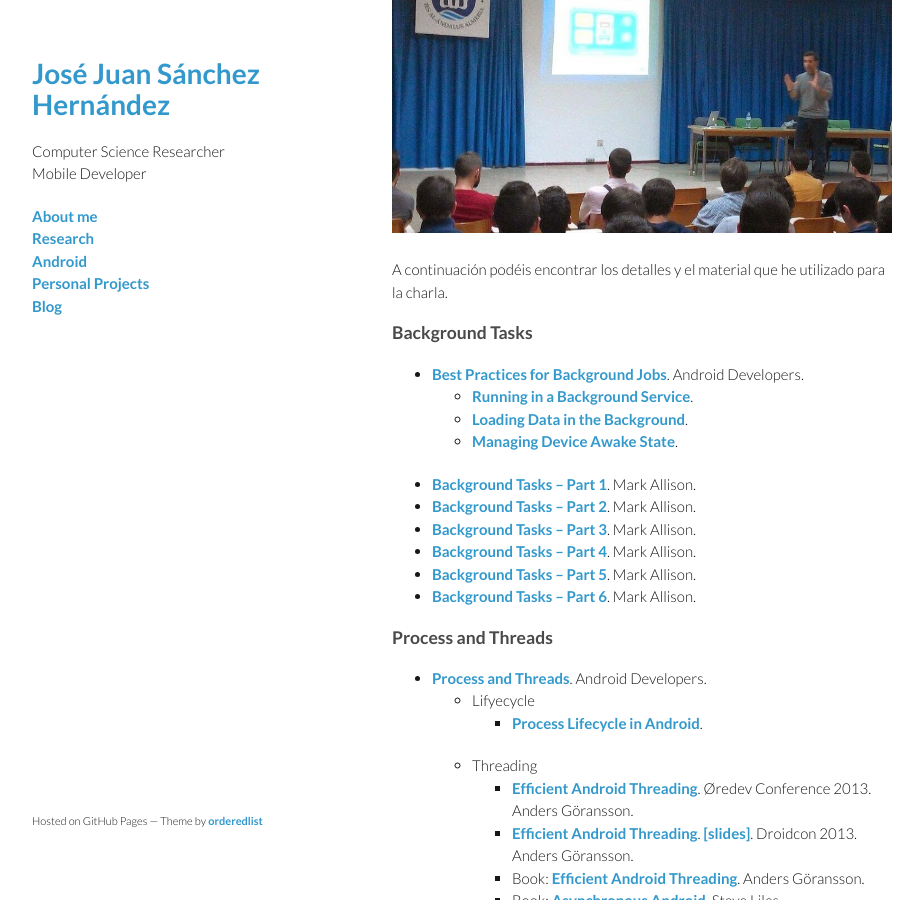
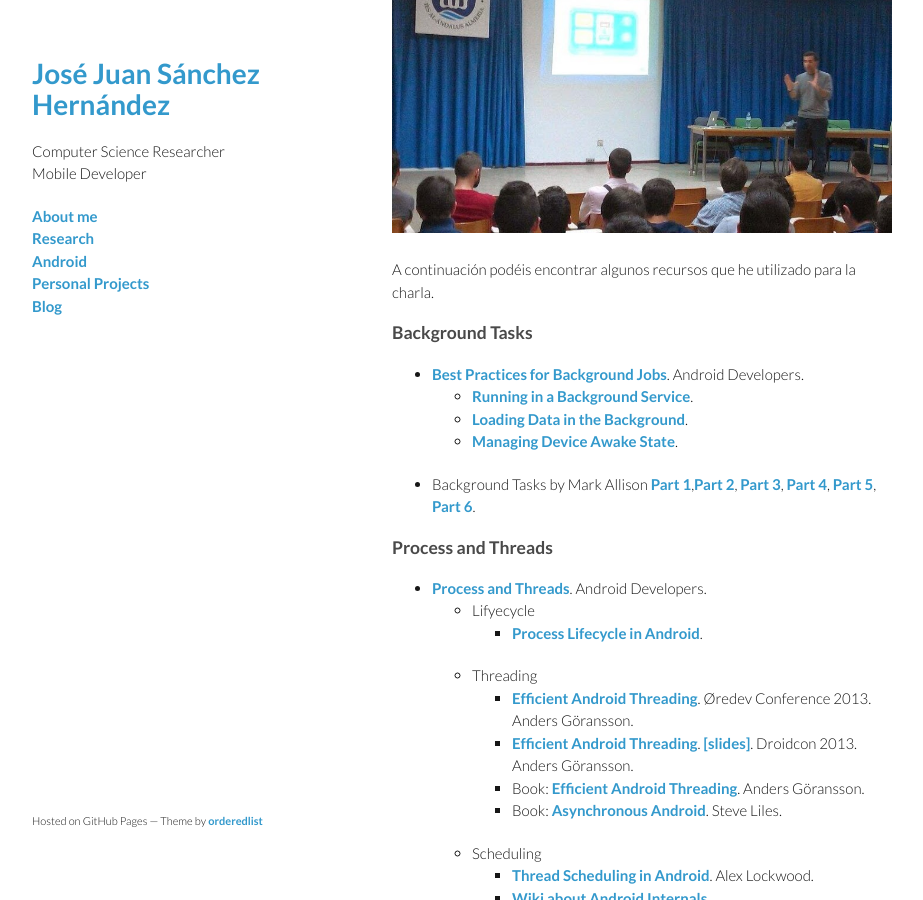
Before and after one commit to josejuansanchez/josejuansanchez.github.io, a Jekyll site: the page built from _posts/2014-03-25-xv-betabeers-almeria.md, in a window 1280 px wide and 900 px high, scrolled down 992 px. Shown: the whole window, without its empty margins (178-1101 px from the left). Built offline with Jekyll 4.4.1, drawn with Linux system fonts in a browser that asks for light colours; comment, search, counter and statistics services are not loaded.

Commit message:
Update 2014-03-25-xv-betabeers-almeria.md

```diff
--- a/_posts/2014-03-25-xv-betabeers-almeria.md
+++ b/_posts/2014-03-25-xv-betabeers-almeria.md
@@ -26,19 +26,14 @@ En esta charla estuvimos hablando sobre los diferentes tipos de *Services* que e
   <img src="http://josejuansanchez.github.io/images/bbalm_jj.jpg" />
 </p>
 
-A continuación podéis encontrar los detalles y el material que he utilizado para la charla.
+A continuación podéis encontrar algunos recursos que he utilizado para la charla.
 
 ### Background Tasks
 * [Best Practices for Background Jobs](http://developer.android.com/training/best-background.html). Android Developers.
   * [Running in a Background Service](http://developer.android.com/training/run-background-service/index.html).
   * [Loading Data in the Background](http://developer.android.com/training/load-data-background/index.html).
   * [Managing Device Awake State](http://developer.android.com/training/scheduling/index.html).
-* [Background Tasks – Part 1](http://blog.stylingandroid.com/archives/833). Mark Allison.
-* [Background Tasks – Part 2](http://blog.stylingandroid.com/archives/842). Mark Allison.
-* [Background Tasks – Part 3](http://blog.stylingandroid.com/archives/848). Mark Allison.
-* [Background Tasks – Part 4](http://blog.stylingandroid.com/archives/853). Mark Allison.
-* [Background Tasks – Part 5](http://blog.stylingandroid.com/archives/868). Mark Allison.
-* [Background Tasks – Part 6](http://blog.stylingandroid.com/archives/871). Mark Allison.
+* Background Tasks by Mark Allison [Part 1](http://blog.stylingandroid.com/archives/833),[Part 2](http://blog.stylingandroid.com/archives/842), [Part 3](http://blog.stylingandroid.com/archives/848), [Part 4](http://blog.stylingandroid.com/archives/853), [Part 5](http://blog.stylingandroid.com/archives/868), [Part 6](http://blog.stylingandroid.com/archives/871).
 
 ### Process and Threads
 * [Process and Threads](http://developer.android.com/guide/components/processes-and-threads.html). Android Developers.
```
